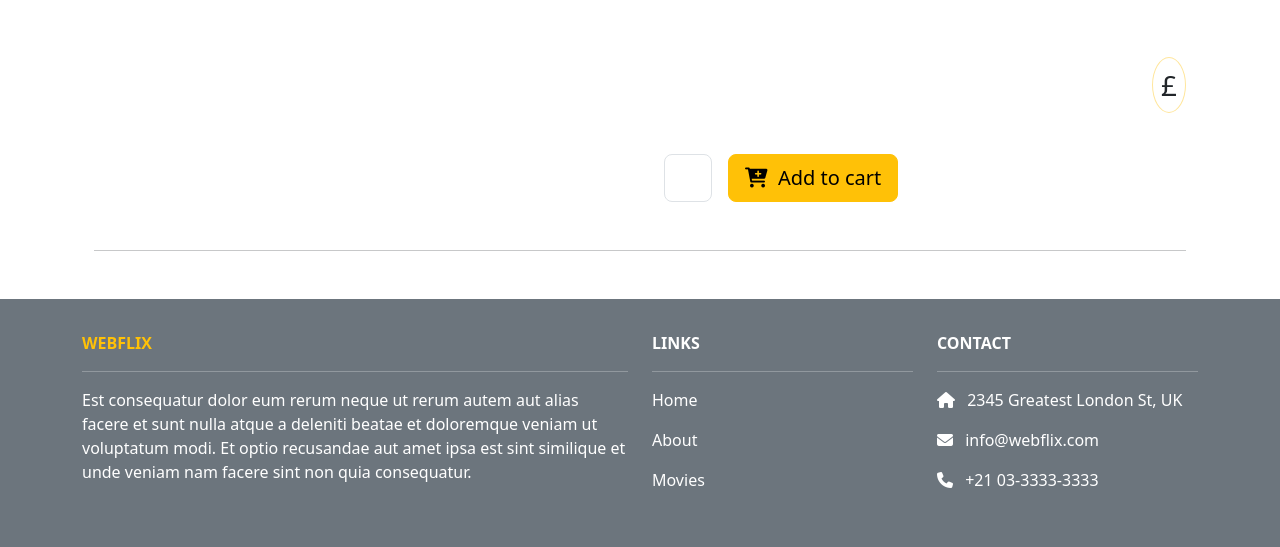
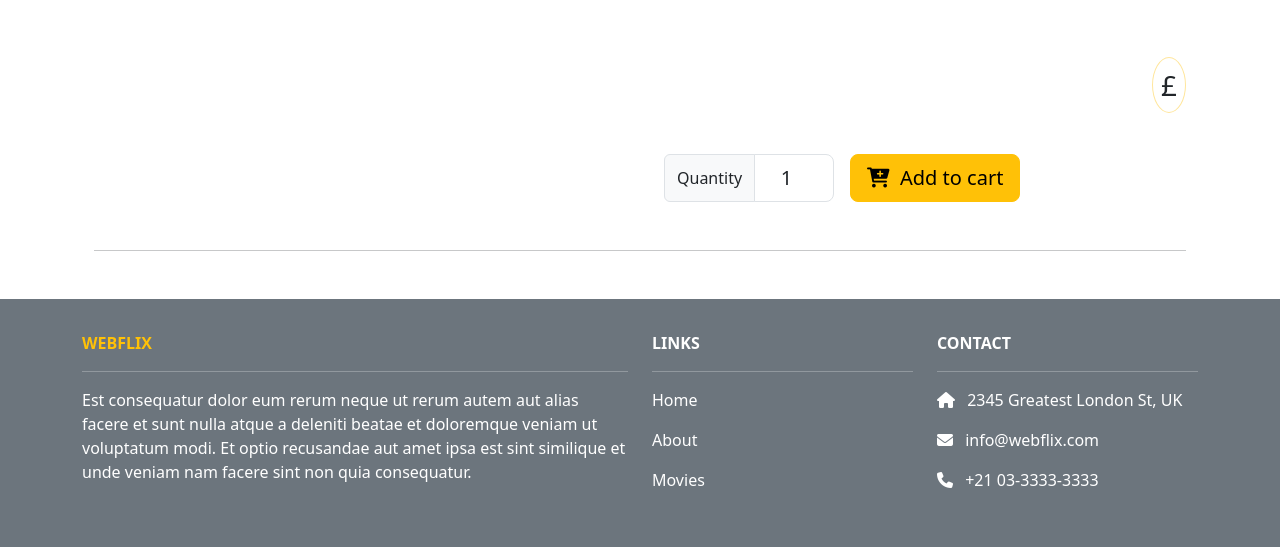
Before and after one commit to johnclamy/moviestoreproject, a Django app: template website/movies/templates/movies/detail.html in a window 1280 px wide. Shown: the part 56-603 px from the top of the page. Run offline with Django 5.2, Linux system fonts and the light colour scheme; the template is opened without the code that fills it, so the values that code supplies are empty; some libraries are stand-ins or nearby versions.

Commit message:
label the number input field

```diff
--- a/website/movies/templates/movies/detail.html
+++ b/website/movies/templates/movies/detail.html
@@ -14,7 +14,12 @@
             <p class="lead">{{ template_data.movie.description}}</p>
             <form method="POST" action="{% url 'cart.add' id=template_data.movie.id %}" class="d-flex">
                 {% csrf_token %}
-                <input class="form-control form-control-lg text-center me-3" min="1" max="100" name="quantity" type="number" value="1" style="max-width: 3rem" />
+                <div class="col-auto">
+                    <div class="input-group col-auto">
+                        <div class="input-group-text text-capitalize">quantity</div>
+                        <input class="form-control form-control-lg text-center me-3" min="1" max="10" name="quantity" type="number" value="1" style="max-width: 5rem" />
+                    </div>
+                </div>
                 <button class="btn btn-lg btn-warning flex-shrink-0" type="submit">
                     <i class="fa-solid fa-cart-plus"></i>&nbsp;
                     Add to cart
```
